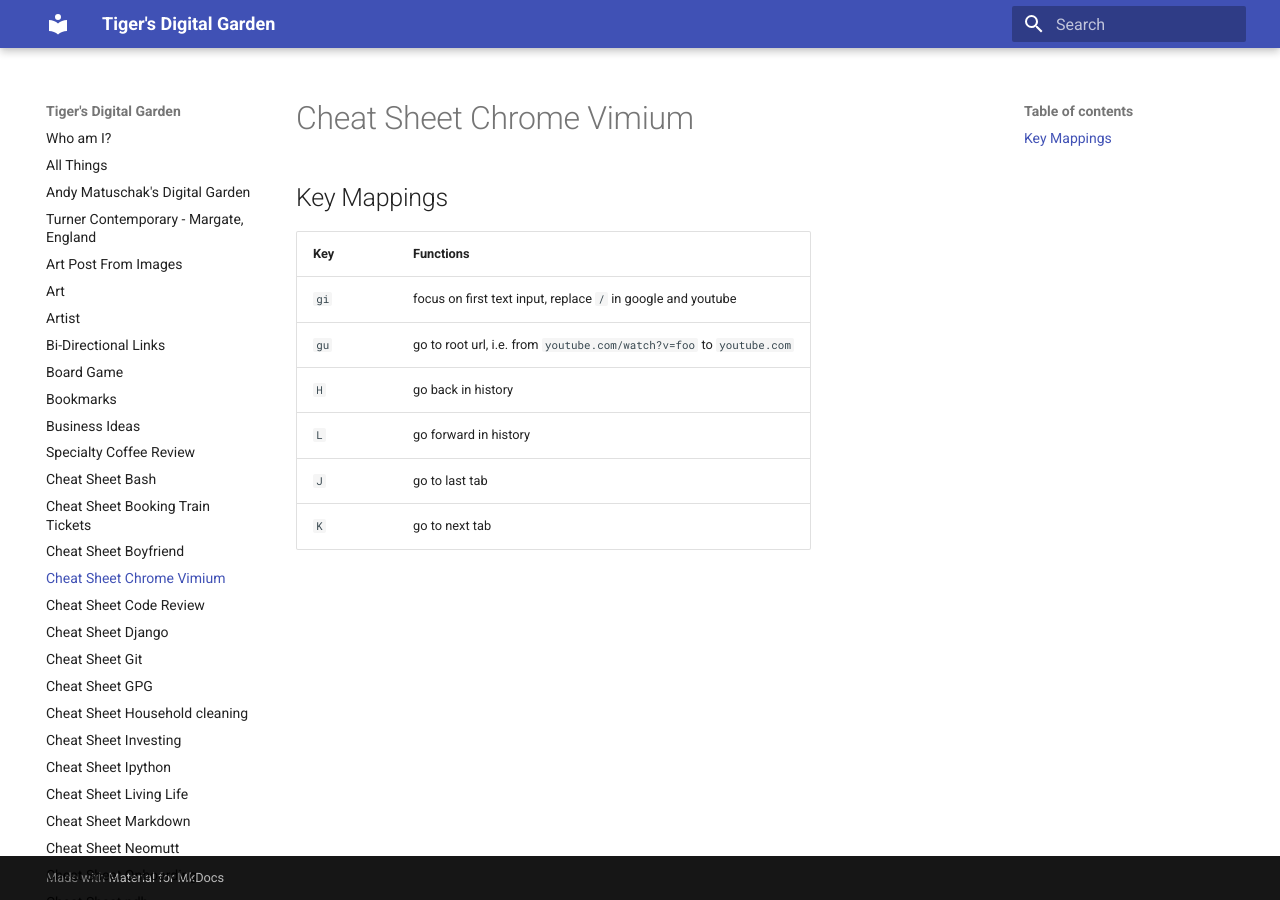
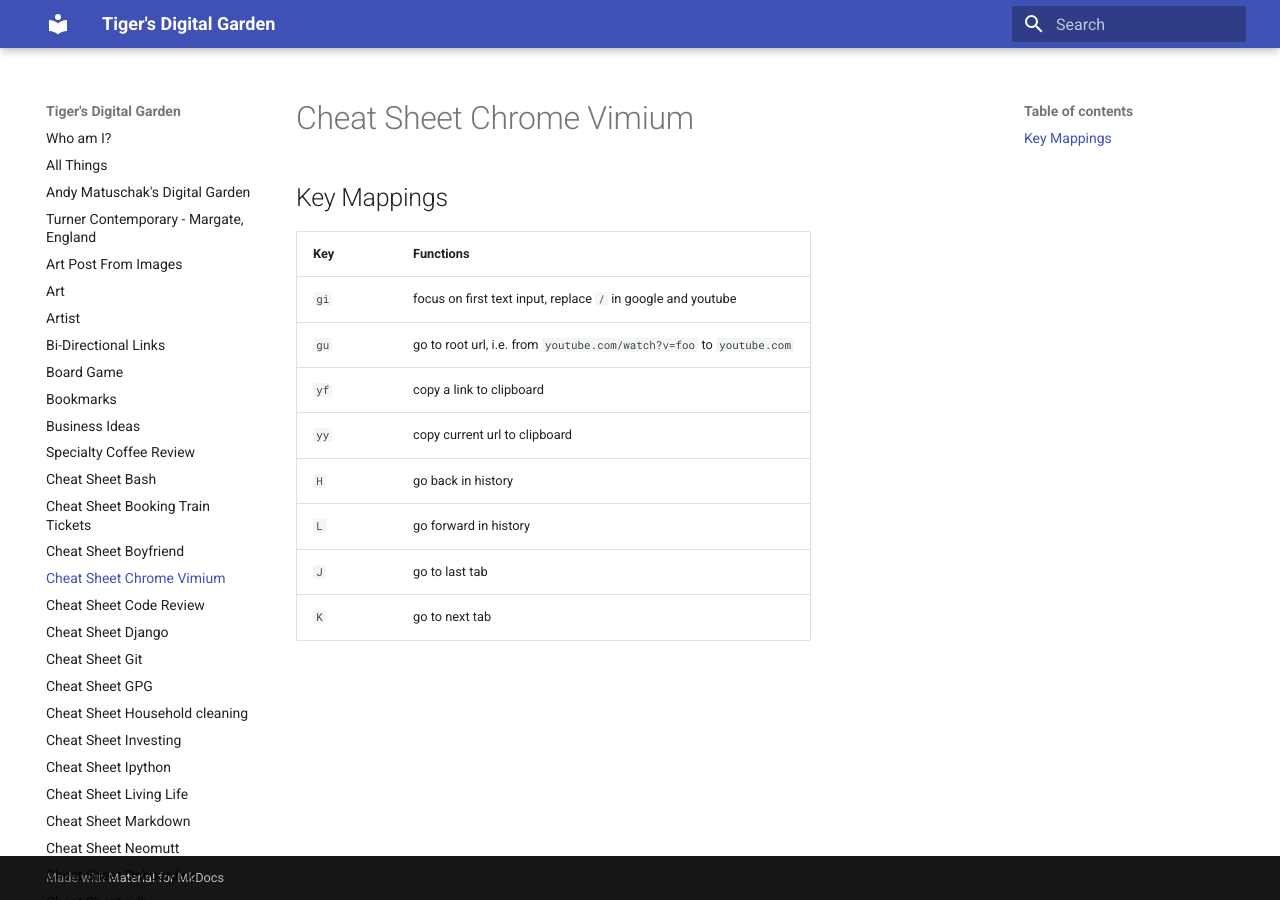
Before and after one commit to ynotstartups/notes, an MkDocs documentation site: the page built from notes/cheat-sheet-chrome-vimium.md, in a window 1280 px wide. Built offline with MkDocs 1.6.1 and Material for MkDocs 9.7.7, drawn with Linux system fonts in a browser that asks for light colours.

Commit message:
add mappings

```diff
--- a/notes/cheat-sheet-chrome-vimium.md
+++ b/notes/cheat-sheet-chrome-vimium.md
@@ -6,6 +6,8 @@
 | ---- | -------------------------------------------------------------------- |
 | `gi` | focus on first text input, replace `/` in google and youtube         |
 | `gu` | go to root url, i.e. from `youtube.com/watch?v=foo` to `youtube.com` |
+| `yf` | copy a link to clipboard                                             |
+| `yy` | copy current url to clipboard                                        |
 | `H`  | go back in history                                                   |
 | `L`  | go forward in history                                                |
 | `J`  | go to last tab                                                       |
```
